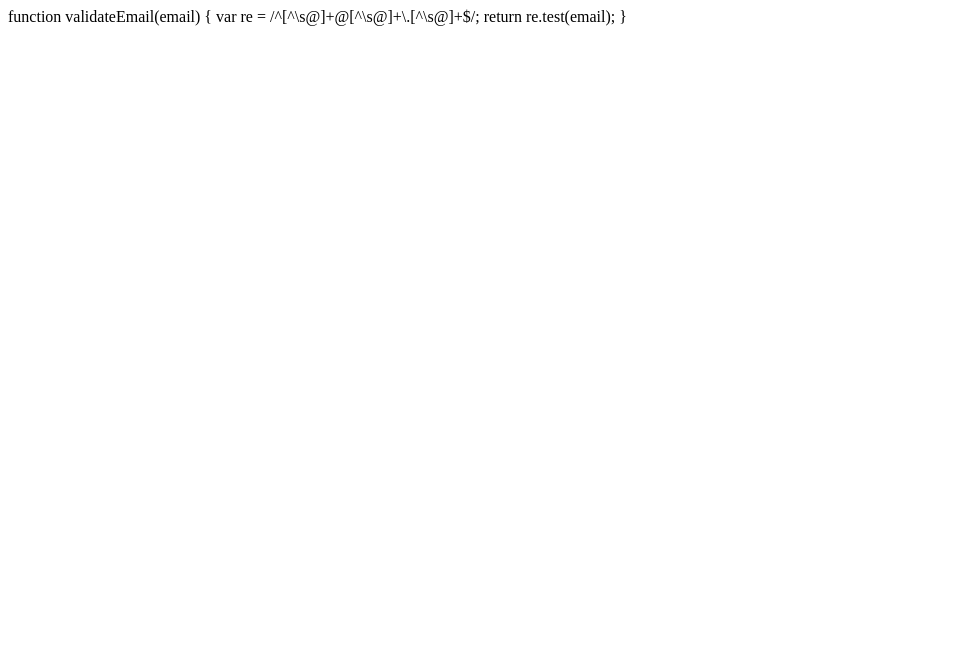
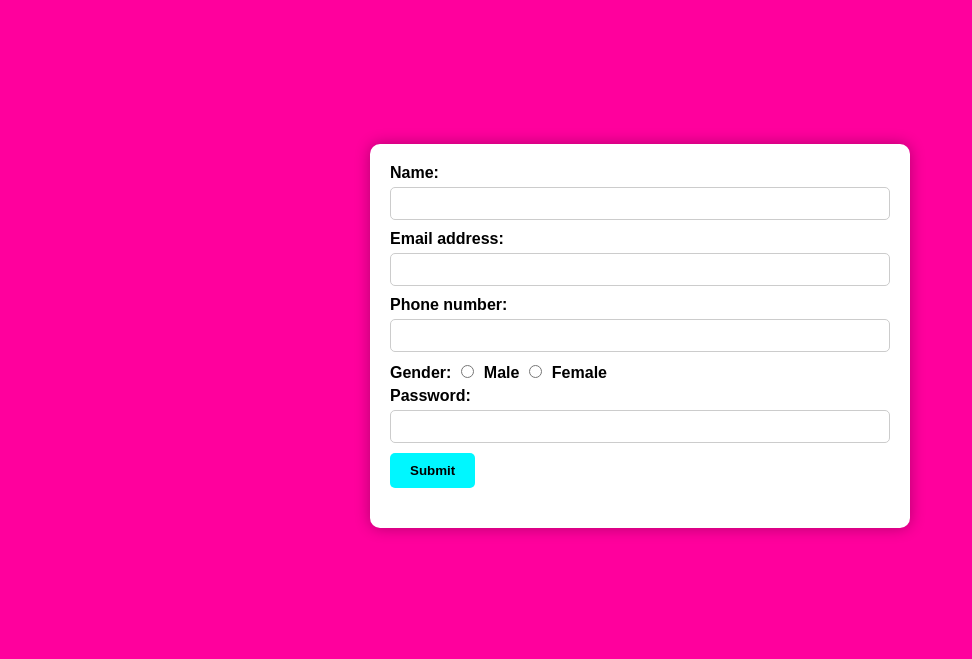
Before and after one commit to Aishat452/shclasses, a plain HTML site: page index.html in a window 1280 px wide. Shown: the whole page, without its empty margins (0-972 px from the left). Drawn offline with Linux system fonts and the light colour scheme.

Commit message:
Success Message Updated

```diff
--- a/index.html
+++ b/index.html
@@ -1,6 +1,160 @@
+<html>
+
+<head>
+  <title>Simple Form</title>
+  <style type="text/css">
+    body {
+      background-color: #ff009d;
+      font-family: Arial, sans-serif;
+    }
+
+    form {
+      background-color: #fff;
+      border-radius: 10px;
+      box-shadow: 0 0 15px rgba(0, 0, 0, 0.3);
+      padding: 20px;
+      margin: 9rem auto;
+      max-width: 500px;
+    }
+
+    label {
+      display: inline-block;
+      margin-bottom: 5px;
+      font-weight: bold;
+    }
+
+    input[type="text"],
+    input[type="email"],
+    input[type="password"] {
+      padding: 8px;
+      border: 1px solid #ccc;
+      border-radius: 5px;
+      margin-bottom: 10px;
+      width: 100%;
+      box-sizing: border-box;
+    }
+
+    input[type="radio"] {
+      margin-right: 10px;
+    }
+
+    input[type="submit"] {
+      background-color: #00f7ff;
+      color: #000000;
+      font-weight: 600;
+      padding: 10px 20px;
+      border: none;
+      border-radius: 5px;
+      cursor: pointer;
+      transition: background-color 0.3s ease;
+    }
+
+    input[type="submit"]:hover {
+      background-color: #000000;
+      color: #fff;
+    }
+
+    .error {
+      color: #ff0000;
+      font-weight: 600;
+      text-align: center;
+      padding: 5px;
+      font-size: 1em;
+      margin: 10px 18rem -10px 0px;
+    }
+
+    .success {
+      color: green;
+      font-size: 1em;
+      margin: 10px;
+      text-align: center;
+    }
+  </style>
+</head>
+
+<body>
+  <form method="post" action="#" onsubmit="return validateForm()">
+    <label for="name">Name:</label>
+    <input type="text" name="name" id="name"><br>
+
+    <label for="email">Email address:</label>
+    <input type="email" name="email" id="email"><br>
+
+    <label for="phone">Phone number:</label>
+    <input type="text" name="phone" id="phone"><br>
+
+    <label for="gender">Gender:</label>
+    <input type="radio" name="gender" value="male" id="male"><label for="male">Male</label>
+    <input type="radio" name="gender" value="female" id="female"><label for="female">Female</label><br>
+
+    <label for="password">Password:</label>
+    <input type="password" name="password" id="password"><br>
+
+    <input type="submit" value="Submit">
+    <div class="error" id="error-message"></div>
+    <div class="success" id="success-message"></div>
+  </form>
+
+  <script type="text/javascript">
+    function validateForm() {
+      var name = document.getElementById("name").value.trim();
+      var email = document.getElementById("email").value.trim();
+      var phone = document.getElementById("phone").value.trim();
+      var gender = document.querySelector('input[name="gender"]:checked');
+      var password = document.getElementById("password").value.trim();
+
+      if (name == "") {
+        document.getElementById("name").style.borderColor
+          = "red";
+        document.getElementById("error-message").innerHTML = "Kindly enter your name.";
+        return false;
+      } else {
+        document.getElementById("name").style.borderColor = "#ccc";
+      }
+
+      if (email == "") {
+        document.getElementById("email").style.borderColor = "red";
+        document.getElementById("error-message").innerHTML = "Kindly enter your email address.";
+        return false;
+      } else if (!validateEmail(email)) {
+        document.getElementById("email").style.borderColor = "red";
+        document.getElementById("error-message").innerHTML = "Please enter a valid email address.";
+        return false;
+      } else {
+        document.getElementById("email").style.borderColor = "#ccc";
+      }
+
+      if (phone == "") {
+        document.getElementById("phone").style.borderColor = "red";
+        document.getElementById("error-message").innerHTML = "Please enter your phone number.";
+        return false;
+      } else {
+        document.getElementById("phone").style.borderColor = "#ccc";
+      }
+
+      if (gender == null) {
+        document.getElementById("error-message").innerHTML = "Please select your gender.";
+        return false;
+      }
+
+      if (password == "") {
+        document.getElementById("password").style.borderColor = "red";
+        document.getElementById("error-message").innerHTML = "Please enter a password.";
+        return false;
+      } else {
+        document.getElementById("password").style.borderColor = "#ccc";
+      }
+
+      document.getElementById("error-message").innerHTML = "";
+      document.getElementById("success-message").innerHTML = "Form Submitted Successfully!";
+      return true;
+    }
 
     function validateEmail(email) {
       var re = /^[^\s@]+@[^\s@]+\.[^\s@]+$/;
       return re.test(email);
     }
   </script>
+</body>
+
+</html>
```
